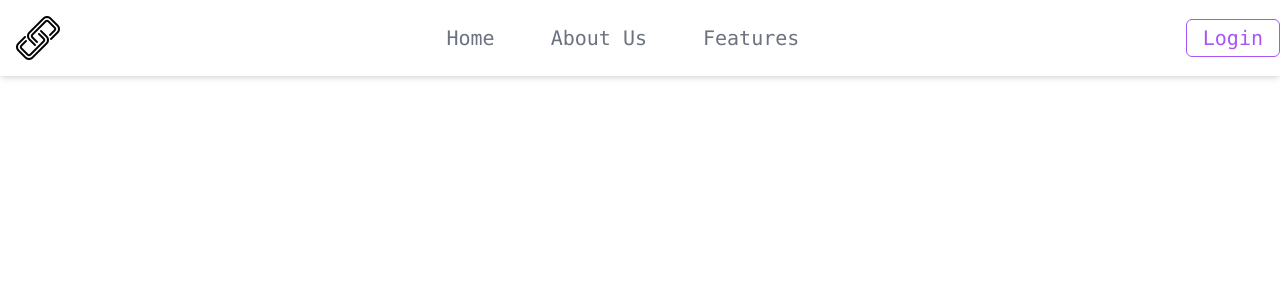
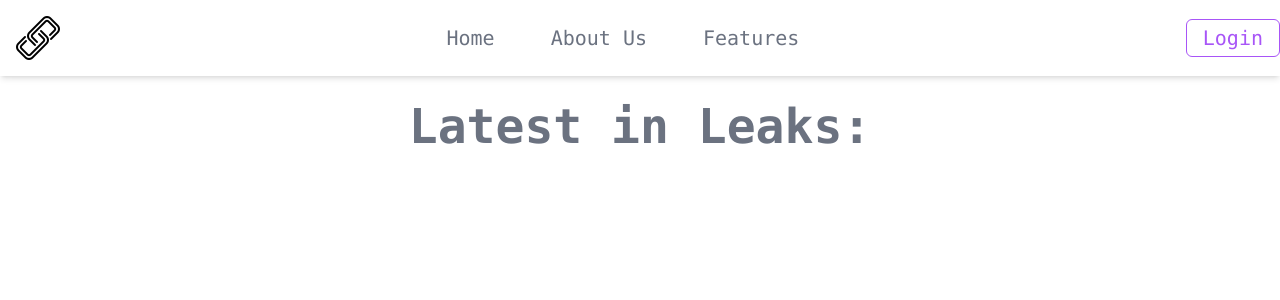
Before and after one commit to duckling69/BlockchainNews, a React (Vite) app: page /news in a window 1280 px wide. Shown: the top 300 px of the page. Built offline with nearby package versions, Linux system fonts and the light colour scheme.

Commit message:
added news page

```diff
--- a/src/App.jsx
+++ b/src/App.jsx
@@ -5,6 +5,7 @@ import { Routes, Route, Navigate } from "react-router-dom"
 import { useState } from "react"
 
 import { useAuth0 } from "@auth0/auth0-react";
+import News from "./pages/News"
 
 
 
@@ -18,6 +19,7 @@ function App() {
       <div>
         <Routes>
         <Route path='/' element={<Hero/>}></Route>
+        <Route path='/news' element={<News/>}></Route>
         {/* <Route path='/about' element={<About/>}></Route>
         <Route path='/features' element={<Features/>}></Route> */}
 
--- /dev/null
+++ b/src/pages/News.jsx
@@ -0,0 +1,20 @@
+import React from 'react'
+
+const News = () => {
+  return (
+    <div className='text-md text-gray-500 text-mono leading-5'>
+        <div className='text-center w-100 mt-[8vw]'>
+            <h1 className='text-5xl font-mono font-bold'>
+                Latest in Leaks:
+            </h1>
+
+            <div className='h-full flex flex-col'>
+
+            </div>
+
+        </div>
+    </div>
+  )
+}
+
+export default News
--- /dev/null
+++ b/src/pages/index.js
@@ -0,0 +1 @@
+export {default as News} from './News'
```
